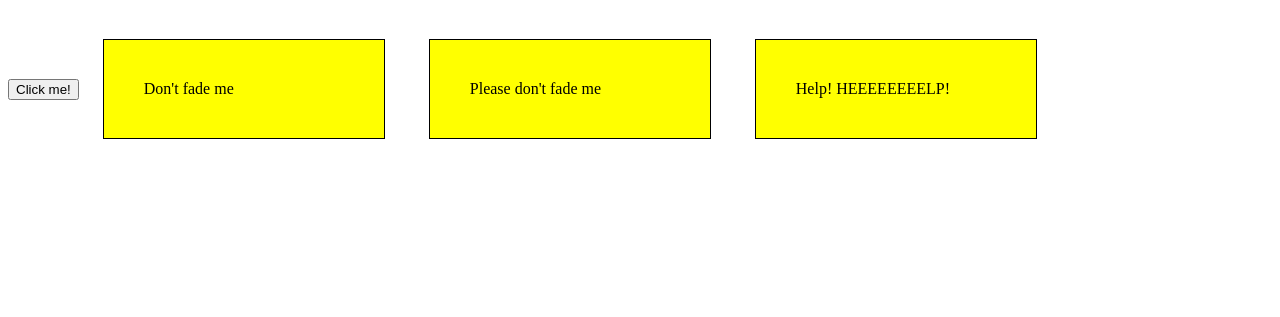
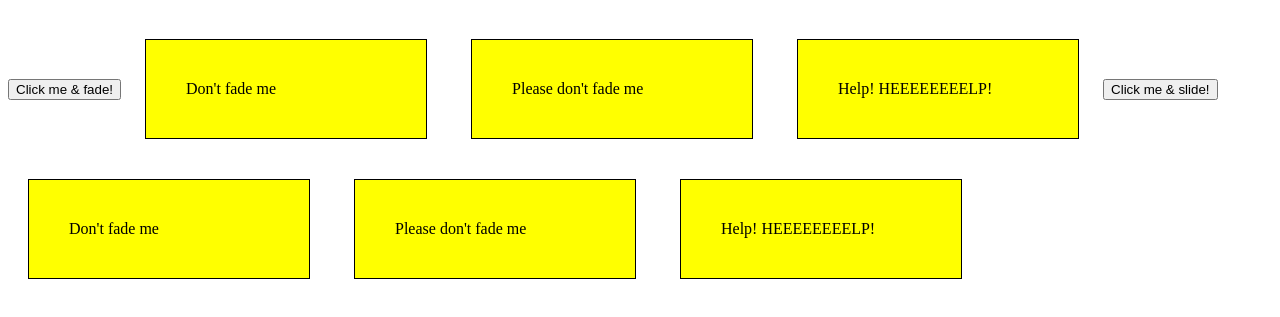
Before and after one commit to CarlosAlmendarez/Ejemplos-jQuery-AppWeb, a plain HTML site: page Effects-jQuery.html in a window 1280 px wide. Shown: the part 61-378 px from the top of the page. Drawn offline with nearby package versions, Linux system fonts and the light colour scheme.

Commit message:
Update jQuery examples!

```diff
--- a/Effects-jQuery.html
+++ b/Effects-jQuery.html
@@ -19,15 +19,30 @@
 <body>
     <h1>jQuery Common Effects</h1>
 
-    <button>Click me!</button>
-    <div>Don't fade me</div>
-    <div>Please don't fade me</div>
-    <div>Help! HEEEEEEEELP!</div>
+    <button id="fade">Click me & fade!</button>
+    <div class="divf">Don't fade me</div>
+    <div class="divf">Please don't fade me</div>
+    <div class="divf">Help! HEEEEEEEELP!</div>
+
+    <button id="slide">Click me & slide!</button>
+    <div class="divs">Don't fade me</div>
+    <div class="divs">Please don't fade me</div>
+    <div class="divs">Help! HEEEEEEEELP!</div>
     <script src="https://code.jquery.com/jquery-3.4.1.js"integrity="sha256-WpOohJOqMqqyKL9FccASB9O0KwACQJpFTUBLTYOVvVU="crossorigin="anonymous"></script>
 
     <script>
-        $('button').on('click', function(){
-            $('div').fadeToggle("slow");
+        $('#slide').on('click', function(){
+            $('.divs').slideToggle("slow",function(){
+                console.log("Fade out completed!");
+            });
+        });
+
+
+        $('#fade').on('click', function(){
+            $('.divf').fadeToggle(5000,function(){
+                $(this).remove();
+                console.log("Fade out completed!");
+            });
         });
     </script>
 
```
